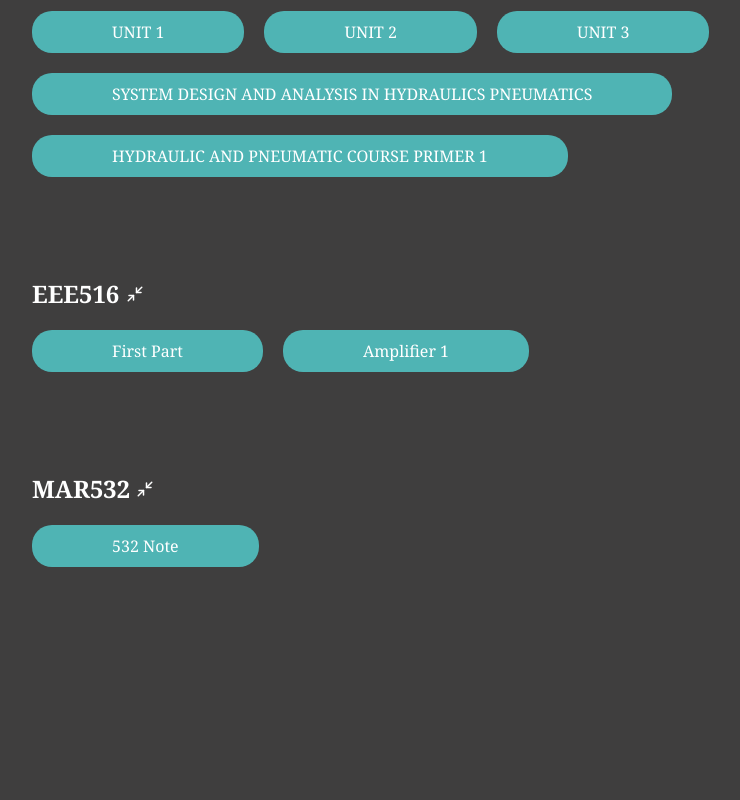
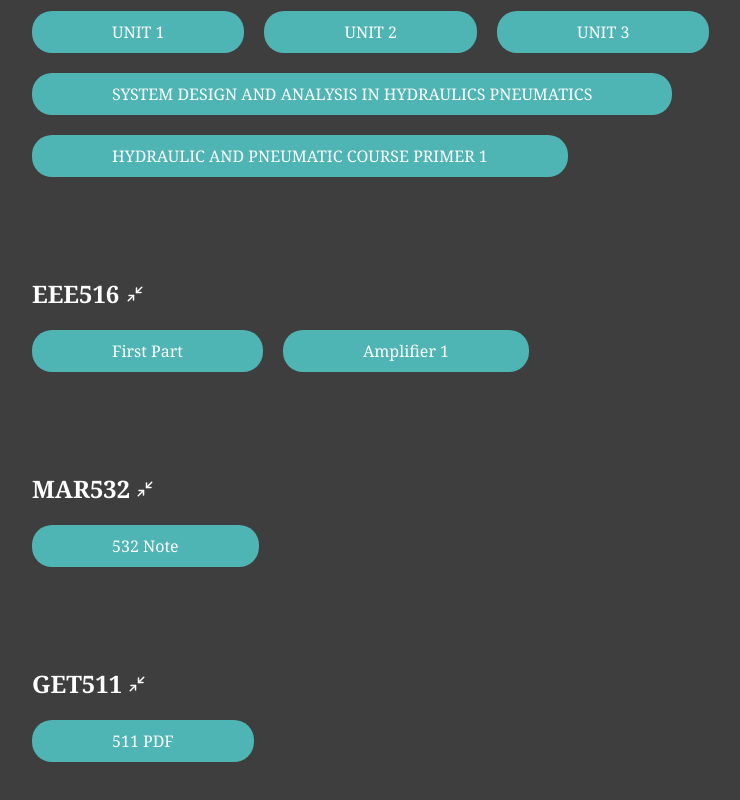
Before and after one commit to Joebakid/PDF-STORAGE, a React (Vite) app: page / in a window 1280 px wide. Shown: the part 359-1159 px from the top of the page, without its empty margins (176-916 px from the left). Before the commit the page ends 1126 px from the top, so only its background shows below. Built offline with nearby package versions, Linux system fonts and the light colour scheme.

Commit message:
new pdf added

```diff
--- a/src/App.jsx
+++ b/src/App.jsx
@@ -49,6 +49,10 @@ function App() {
     {name:'532 Note', href:'https://drive.google.com/file/d/1oEggW6O4d2vEhJT9BbT3WBtCtYSf-PqM/view?usp=drive_link'}
   ]
 
+  const get511=[
+    {name:'511 PDF', href:'https://drive.google.com/file/d/1c7Wv9xMjSrIPMNB5zMKufO_5gHLfB1Oz/view?usp=drive_link'}
+  ]
+
   return (
     <div className='container'>
       <header className="header">
@@ -59,6 +63,7 @@ function App() {
       <CourseSection title="MAR511" docs={mar511Docs} />
       <CourseSection title="EEE516" docs={eee516Docs} />
       <CourseSection title="MAR532" docs={mar532} />
+      <CourseSection title="GET511" docs={get511} />
     </div>
   );
 }
```
